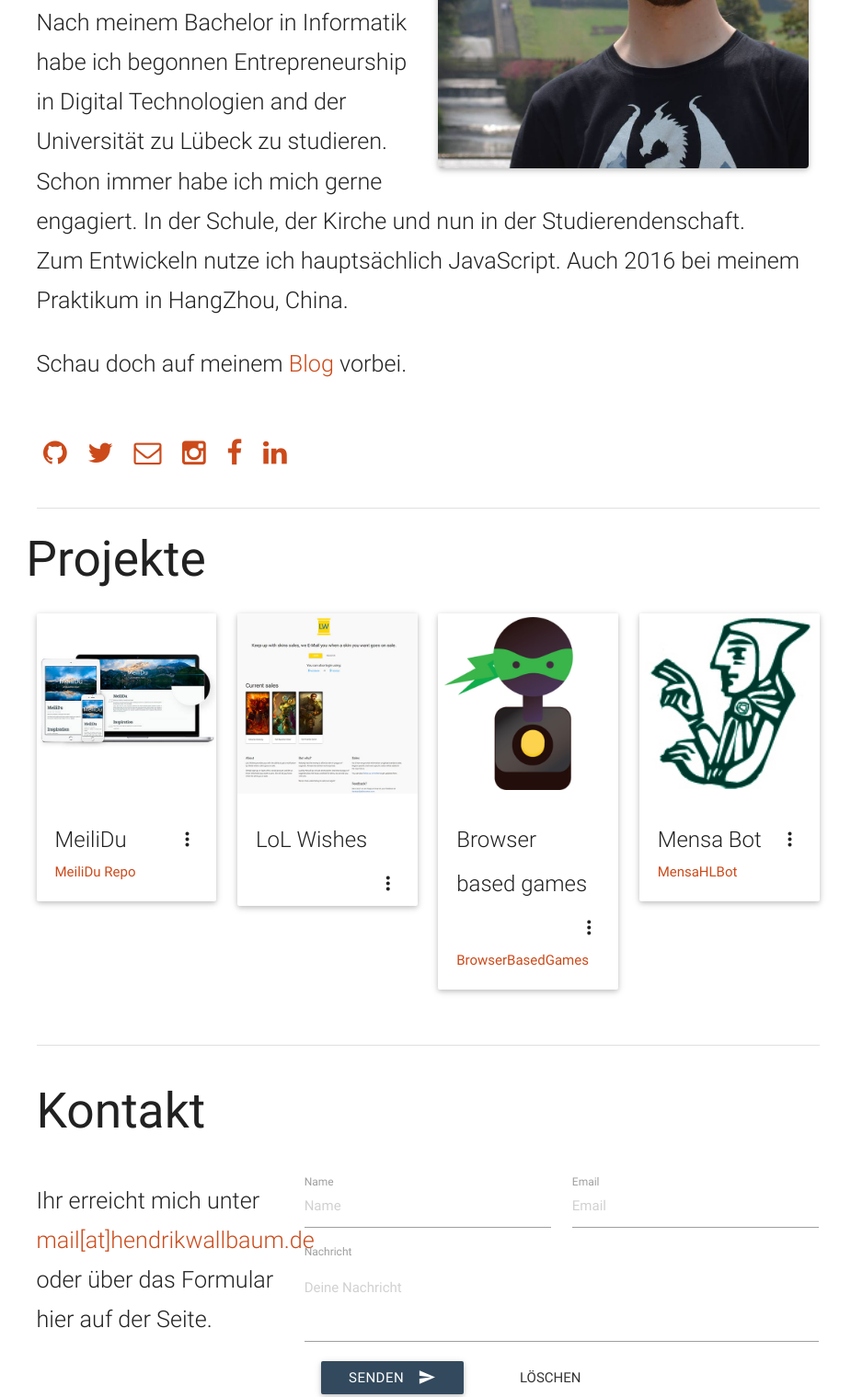
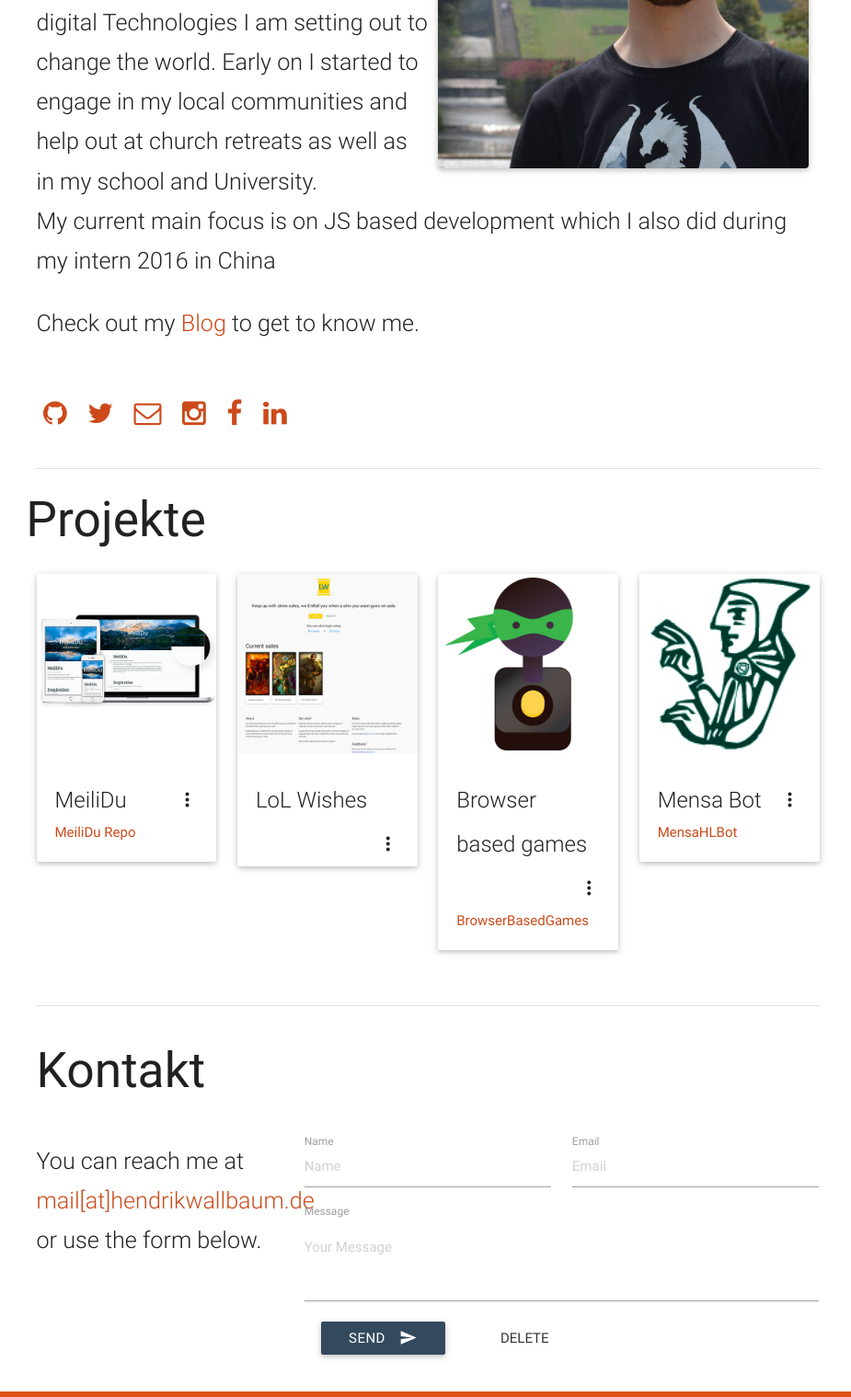
Before and after one commit to HoverBaum/personalpage, a plain HTML site: page en/index.html in a window 1280 px wide. Shown: the part 385-1904 px from the top of the page at 92% size, without its empty margins (175-1100 px from the left). Drawn offline with Linux system fonts and the light colour scheme; no server answers.

Commit message:
:tea: update english version.

```diff
--- a/en/index.html
+++ b/en/index.html
@@ -17,14 +17,14 @@
         <section class=row id=row-top>
             <header>
                 <h1 id=name itemprop=name>Hendrik Wallbaum</h1>
-                <p>Entwickler. Rollenspieler. Weltoffen.</p>
+                <p>Intrapreneur. Webdev. Roleplayer.</p>
             </header>
             <div class="col s12">
                 <div class="col s12 m6 right"><img src=/img/port.jpg class="responsive-img z-depth-1 port" alt="Bild von Hendrik Wallbaum."></div>
-                <p class=flow-text>JS Entwickler und Rollenspieler. Meine Zeit verbringe ich gerne mir Videospielen, ständig neuen Projekten und Reisen.</p>
-                <p class=flow-text>Nach meinem Bachelor in Informatik habe ich begonnen Entrepreneurship in Digital Technologien and der Universität zu Lübeck zu studieren. Schon immer habe ich mich gerne engagiert. In der Schule, der Kirche und nun in der Studierendenschaft.
-                    <br>Zum Entwickeln nutze ich hauptsächlich JavaScript. Auch 2016 bei meinem Praktikum in HangZhou, China.</p>
-                <p class=flow-text>Schau doch auf meinem <a href="http://hoverbaum.net/">Blog</a> vorbei.</p>
+                <p class=flow-text>JS Developer und Roleplayer. Love to spend my time on new and exciting projects as well as traveling the world.</p>
+                <p class=flow-text>With a masters in Entrepreneurship in digital Technologies I am setting out to change the world. Early on I started to engage in my local communities and help out at church retreats as well as in my school and University.
+                    <br>My current main focus is on JS based development which I also did during my intern 2016 in China</p>
+                <p class=flow-text>Check out my <a href="http://hoverbaum.net/">Blog</a> to get to know me.</p>
                 <ul id=social-links>
 					<li><a href=https://github.com/HoverBaum class=tooltipped data-position=bottom data-delay=50 data-tooltip=GitHub><i class="fa fa-github left"></i></a></li>
 					<li><a href=https://twitter.com/HoverBaum class=tooltipped data-position=bottom data-delay=50 data-tooltip=Twitter><i class="fa fa-twitter left"></i></a></li>
@@ -47,7 +47,7 @@
         <div class=divider id=blogDivider></div>
         <section id=blog class=row>
             <div class="col s12">
-                <h2>Aktuelle Blogposts</h2>
+                <h2>Current Blogposts</h2>
                 <div class=progress id=blogProgress>
                     <div class=indeterminate></div>
                 </div>
@@ -58,7 +58,7 @@
             <div class="col s12">
                 <h2>Kontakt</h2></div>
             <div class="col l4 m12">
-                <p class=flow-text>Ihr erreicht mich unter <a href=mailto:mail@hendrikwallbaum.de>mail[at]hendrikwallbaum.de</a> oder über das Formular hier auf der Seite.</p>
+                <p class=flow-text>You can reach me at <a href=mailto:mail@hendrikwallbaum.de>mail[at]hendrikwallbaum.de</a> or use the form below.</p>
             </div>
             <div class="col l8 m12">
                 <form method=post action=sendMail.php>
@@ -72,16 +72,16 @@
                             <label for=email>Email</label>
                         </div>
                         <div class="col s12 input-field">
-                            <textarea name=message id=message placeholder="Deine Nachricht" rows=6 required class=materialize-textarea></textarea>
-                            <label for=message>Nachricht</label>
+                            <textarea name=message id=message placeholder="Your Message" rows=6 required class=materialize-textarea></textarea>
+                            <label for=message>Message</label>
                         </div>
                         <div class=12u$>
                             <ul class=actions>
                                 <li>
-                                    <button class="btn waves-effect waves-light" type=submit value="Nachricht senden"><i class="mdi-content-send right"></i>Senden</button>
+                                    <button class="btn waves-effect waves-light" type=submit value="Nachricht senden"><i class="mdi-content-send right"></i>Send</button>
                                 </li>
                                 <li>
-                                    <button class="btn-flat waves-effect waves-light" type=reset value=Löschen>Löschen</button>
+                                    <button class="btn-flat waves-effect waves-light" type=reset value=Löschen>Delete</button>
                                 </li>
                             </ul>
                         </div>
```
